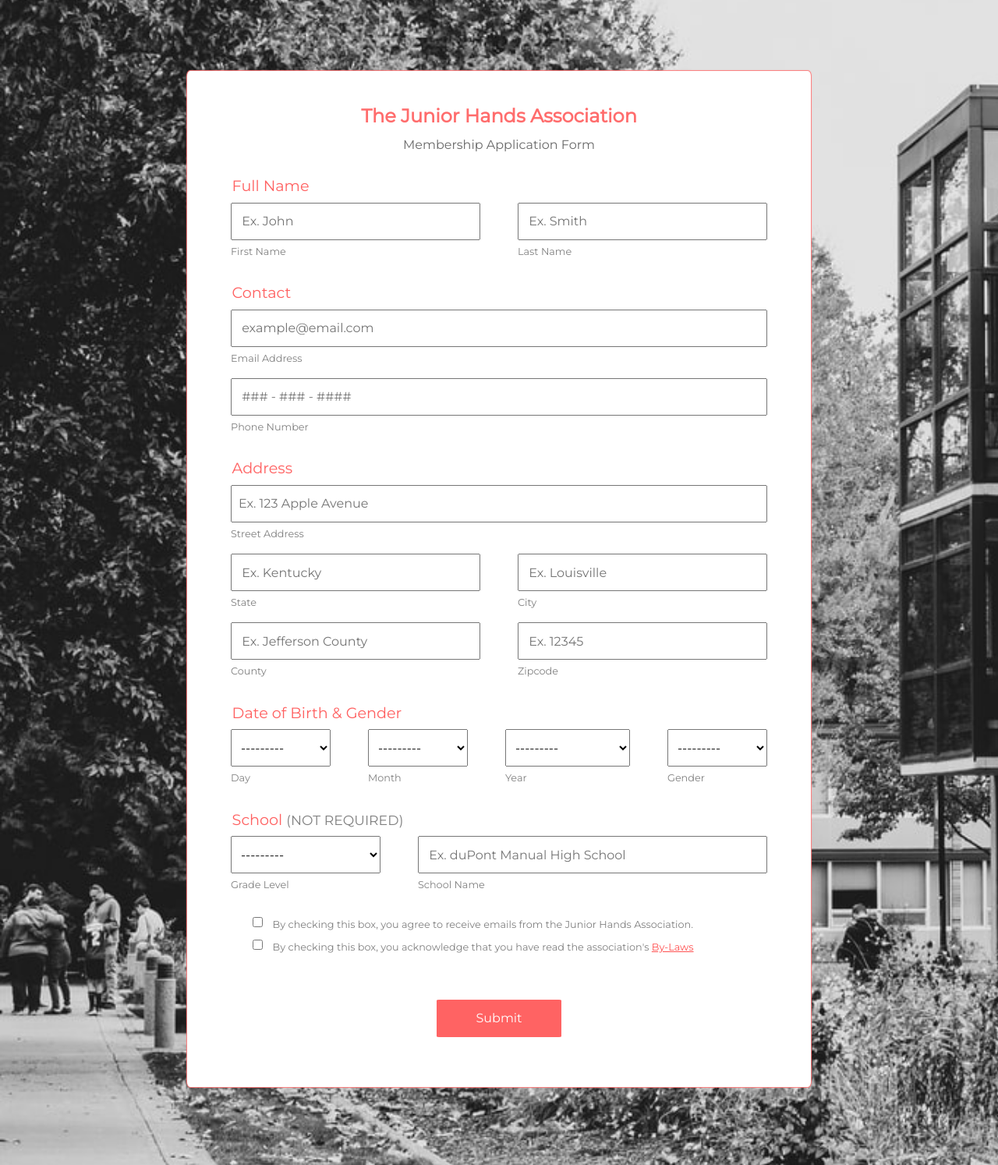
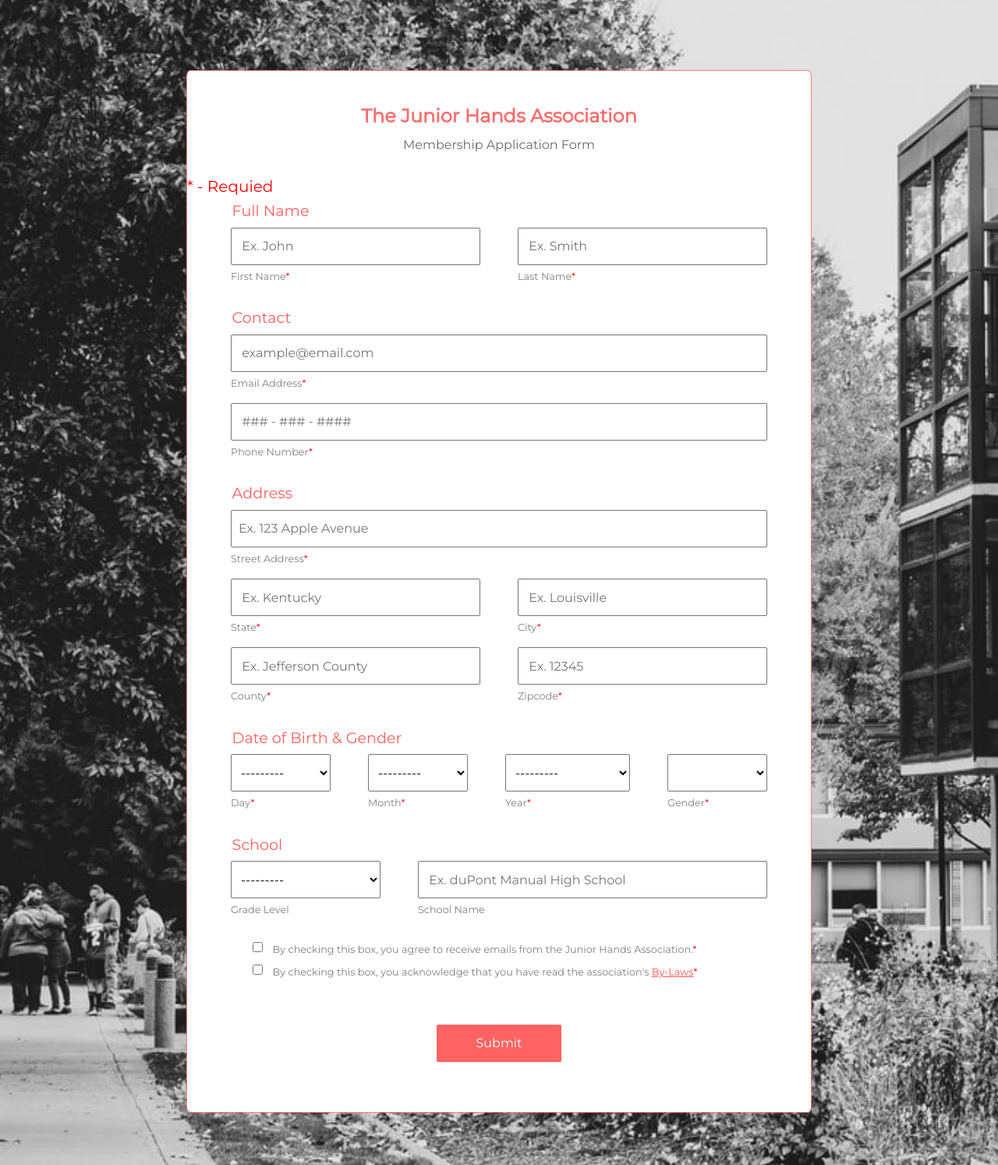
Before and after one commit to purplegummy/thejuniorhands, a Django app: page /apply/ in a window 1280 px wide. Shown: the part 95-1589 px from the top of the page at 78% size. Run offline with Django 3.2, Linux system fonts and the light colour scheme; some libraries are stand-ins or nearby versions.

Commit message:
fixed the required on form

```diff
--- a/mysite/app/templates/apply.html
+++ b/mysite/app/templates/apply.html
@@ -9,28 +9,29 @@
         {% csrf_token %}
         <h1 class="apply-title">The Junior Hands Association</h1>
         <h3 class="apply-subtitle">Membership Application Form</h3>
+        <h5 style="color:red">* - Requied</h5>
 
         <h2>Full Name</h2>
         <div>
             <section>
                 {{form.first_name|add_class:"f-name gap style"|attr:"placeholder: Ex. John"}}
-                <label>First Name</label>
+                <label>First Name<span style="color:red">*</span></label>
             </section>
             <section>
 
                 {{form.last_name|add_class:"f-name style"|attr:"placeholder: Ex. Smith"}}
-                <label>Last Name</label>
+                <label>Last Name<span style="color:red">*</span></label>
             </section>
         </div>
         <h2>Contact</h2>
         <div class="contact">
             <section>
                 {{form.email|add_class:"c-i gap style"|attr:"placeholder: example@email.com"}}
-                <label>Email Address</label>
+                <label>Email Address<span style="color:red">*</span></label>
             </section>
             <section>
                 {{form.phone|add_class:"c-i style"|attr:"placeholder: ### - ### - ####"}}
-               <label>Phone Number</label>
+               <label>Phone Number<span style="color:red">*</span></label>
             </section>
 
         </div>
@@ -40,7 +41,7 @@
         <div class="address">
             <section>
                 {{form.street_address|add_class:"a-i addy gap style"|attr:"placeholder:Ex. 123 Apple Avenue"}}
-                <label>Street Address</label>
+                <label>Street Address<span style="color:red">*</span></label>
             </section>
 
 
@@ -49,50 +50,50 @@
 
                 <section>
                     {{form.state|add_class:"a-i gap style"|attr:"placeholder: Ex. Kentucky"}}
-                    <label>State</label>
+                    <label>State<span style="color:red">*</span></label>
                 </section>
                 <section>
                 {{form.city|add_class:"a-i style"|attr:"placeholder: Ex. Louisville"}}
-                <label>City</label>
+                <label>City<span style="color:red">*</span></label>
 
                 </section>
         </div>
         <div>
             <section>
                 {{form.county|add_class:"a-i style gap"|attr:"placeholder: Ex. Jefferson County"}}
-               <label>County</label>
+               <label>County<span style="color:red">*</span></label>
             </section>
             <section>
                 {{form.zip_code|add_class:"a-i style"|attr:"placeholder: Ex. 12345"}}
-                <label>Zipcode</label>
+                <label>Zipcode<span style="color:red">*</span></label>
             </section>
         </div>
         <h2>Date of Birth & Gender </h2>
         <div>
             <section>
                 {{form.birthday|add_class:"b-i-s gap style "}}
-                <label>Day</label>
+                <label>Day<span style="color:red">*</span></label>
 
             </section>
             <section>
                 {{form.birthmonth|add_class:"b-i-s gap style "}}
-                <label>Month</label>
+                <label>Month<span style="color:red">*</span></label>
 
             </section>
             <section>
                 {{form.birthyear|add_class:"b-i gap style"|attr:"placeholder:####"}}
-                <label>Year</label>
+                <label>Year<span style="color:red">*</span></label>
 
             </section>
             <section>
 
-                {{form.gender|add_class:"b-i-s style"}}
-                <label>Gender</label>
+                {{form.gender|add_class:"b-i-s style"|attr:"placeholder:  "}}
+                <label>Gender<span style="color:red">*</span></label>
             </section>
 
 
         </div>
-        <h2>School <span class="notreq">(NOT REQUIRED)</span></h2>
+        <h2>School</h2>
         <div>
 
             <section>
@@ -110,11 +111,11 @@
         <div class="check">
             <div>
                 {{form.check}}
-                <p>By checking this box, you agree to receive emails from the Junior Hands Association. </p>
+                <p>By checking this box, you agree to receive emails from the Junior Hands Association.<span style="color:red">*</span></p>
             </div>
             <div>
                 {{form.readCheck}}
-                <p>By checking this box, you acknowledge that you have read the association's <a href="{% static 'By-laws.pdf' %}" target="_blank">By-Laws</a></p>
+                <p>By checking this box, you acknowledge that you have read the association's <a href="{% static 'By-laws.pdf' %}" target="_blank">By-Laws</a><span style="color:red">*</span></p>
             </div>
 
         </div>
--- a/mysite/apply/models.py
+++ b/mysite/apply/models.py
@@ -1,8 +1,9 @@
 from django.db import models
-from django.core.validators import validate_email
+from django.core.validators import EMPTY_VALUES, validate_email
 from django.core.exceptions import ValidationError
 from django.utils.translation import gettext_lazy as _
 GENDER_CHOICES = [
+    ('space', ''),
     ('male', 'Male'),
     ('female', 'Female'),
     ('nonbinary', 'Nonbinary'),
@@ -10,6 +11,7 @@ GENDER_CHOICES = [
 ]
 
 GRADE_CHOICES = [
+    ('space', ' '),
     ('FR', 'Freshman'),
     ('SO', 'Sophomore'),
     ('JR', 'Junior'),
@@ -24,6 +26,7 @@ for i in range (1920, 2022):
     YEARS.append((i, i))
 
 MONTHS = [
+    ('space', ' '),
     ('january', 'January'),
     ('february', 'February'),
     ('march', 'March'),
@@ -45,7 +48,7 @@ class Applicant(models.Model):
     last_name = models.CharField(max_length=100)
     email = models.CharField(max_length=100, validators=[validate_email])
     phone = models.IntegerField()
-    gender = models.CharField(max_length=100, choices=GENDER_CHOICES, default=None, blank=True)
+    gender = models.CharField(max_length=100, choices=GENDER_CHOICES, default='space')
     grade  = models.CharField(max_length=100, choices=GRADE_CHOICES, default=None, blank=True)
     school = models.CharField(max_length=100, blank=True)
     birthday = models.CharField(max_length=30, choices=DAYS, default=None, blank=True)
```
Also changed, not shown: mysite/db.sqlite3.
